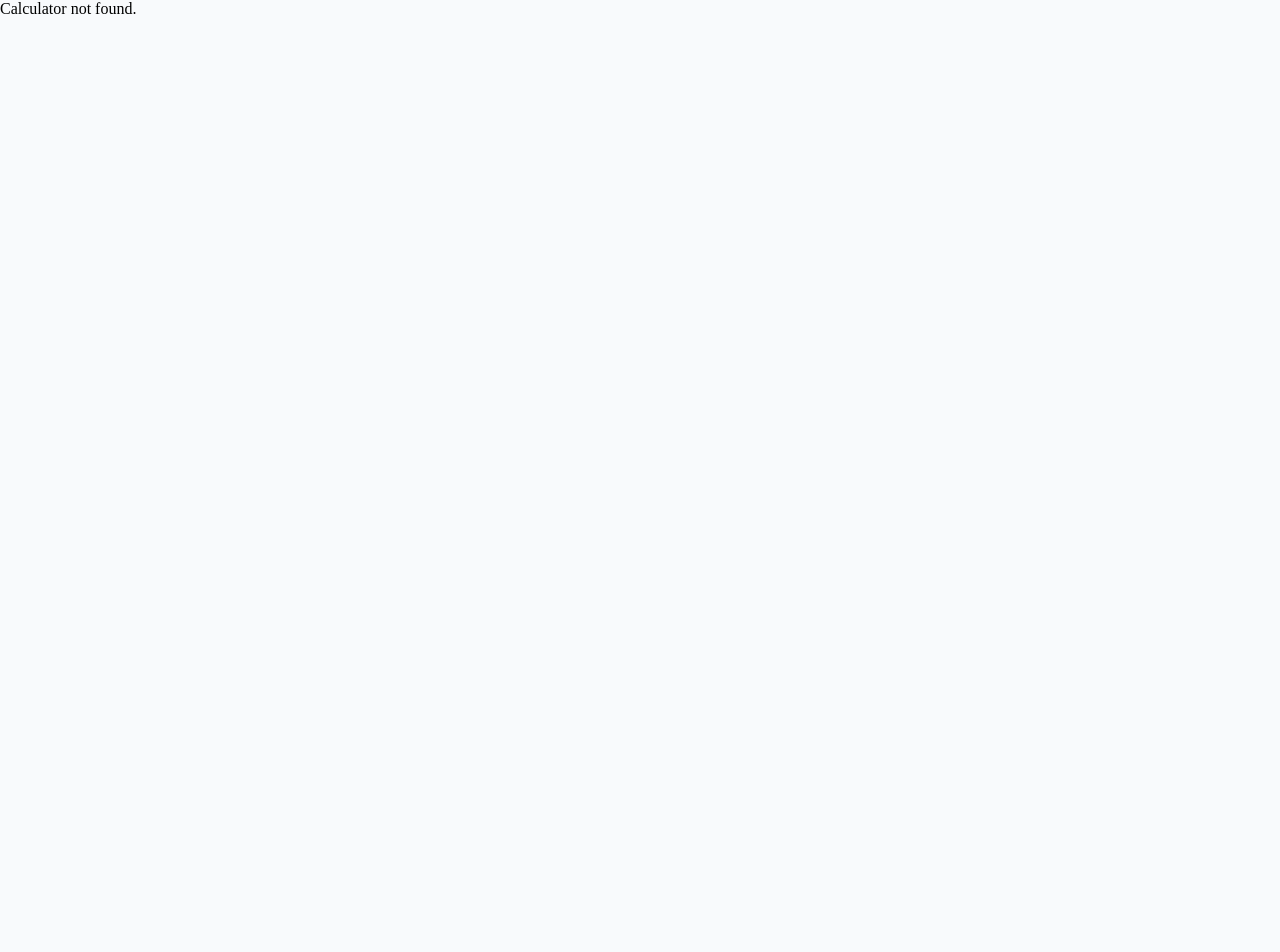
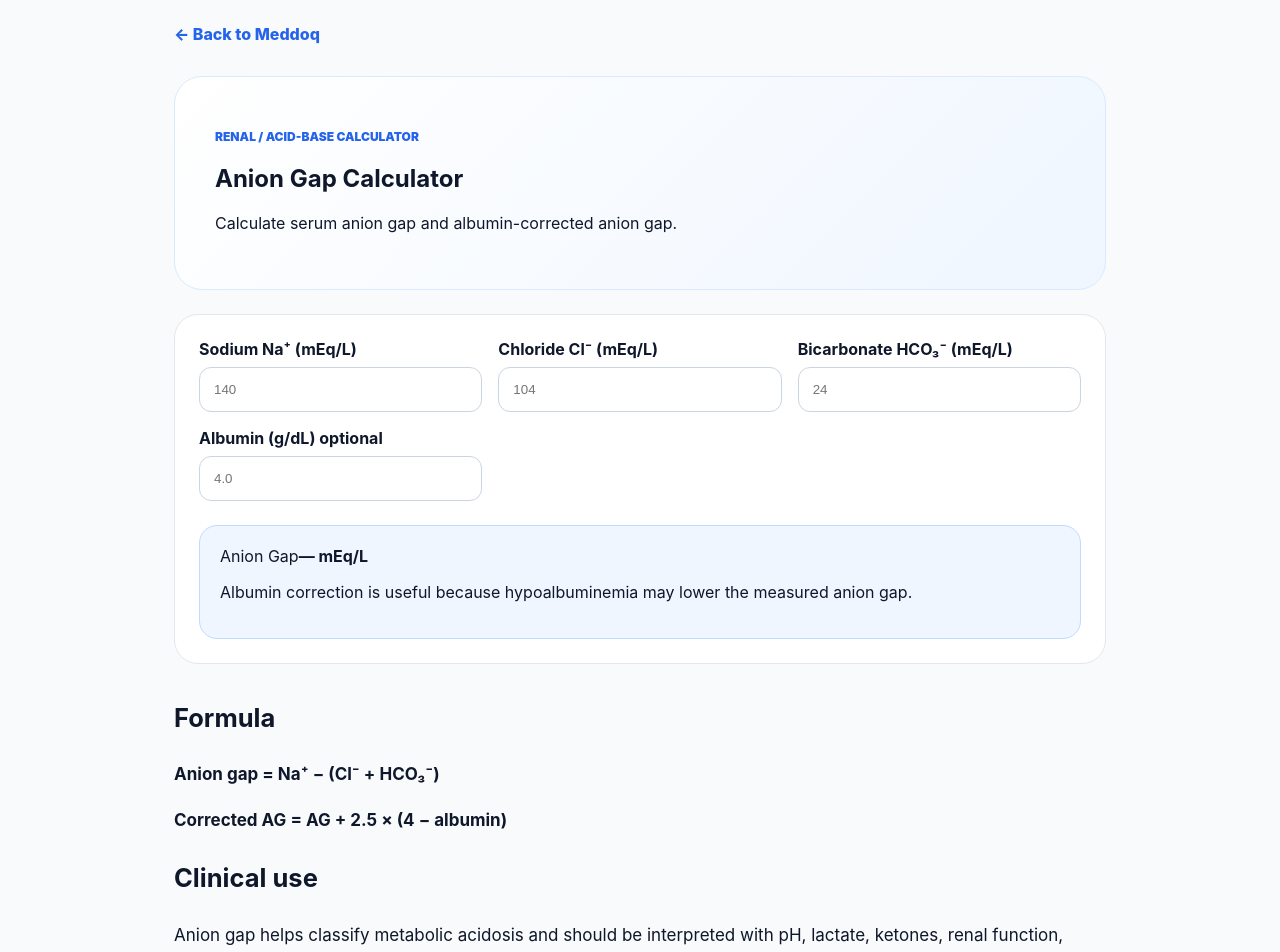
Before and after one commit to brsbyrm/meddoq, a Next.js app: page /calculators/anion-gap in a window 1280 px wide. Before the commit this address had no page. Shown: the top 952 px of the page. Before the commit the page ends 800 px from the top, so only its background shows below. Built offline with nearby package versions, Linux system fonts and the light colour scheme.

Commit message:
Add serum osmolality calculator

```diff
--- /dev/null
+++ b/app/calculators/anion-gap/page.js
@@ -0,0 +1,95 @@
+"use client";
+
+import { useMemo, useState } from "react";
+
+export default function Page() {
+  const [na,setNa]=useState("");
+  const [cl,setCl]=useState("");
+  const [hco3,setHco3]=useState("");
+  const [albumin,setAlbumin]=useState("");
+
+  const result = useMemo(()=>{
+    const sodium=Number(na), chloride=Number(cl), bicarbonate=Number(hco3), alb=Number(albumin);
+    if(!sodium||!chloride||!bicarbonate) return null;
+
+    const ag = sodium - (chloride + bicarbonate);
+    const corrected = alb ? ag + (2.5 * (4 - alb)) : null;
+
+    return { ag, corrected };
+  },[na,cl,hco3,albumin]);
+
+  const interpretation = !result ? "" :
+    (result.corrected ?? result.ag) > 12 ? "High anion gap" :
+    (result.corrected ?? result.ag) < 8 ? "Low anion gap" :
+    "Normal anion gap";
+
+  return(
+    <main style={styles.main}>
+      <a href="/" style={styles.back}>← Back to Meddoq</a>
+
+      <section style={styles.hero}>
+        <p style={styles.kicker}>Renal / Acid-Base Calculator</p>
+        <h1>Anion Gap Calculator</h1>
+        <p>Calculate serum anion gap and albumin-corrected anion gap.</p>
+      </section>
+
+      <section style={styles.card}>
+        <div style={styles.grid}>
+          <label style={styles.label}>Sodium Na⁺ (mEq/L)
+            <input style={styles.input} value={na} onChange={e=>setNa(e.target.value)} inputMode="decimal" placeholder="140"/>
+          </label>
+
+          <label style={styles.label}>Chloride Cl⁻ (mEq/L)
+            <input style={styles.input} value={cl} onChange={e=>setCl(e.target.value)} inputMode="decimal" placeholder="104"/>
+          </label>
+
+          <label style={styles.label}>Bicarbonate HCO₃⁻ (mEq/L)
+            <input style={styles.input} value={hco3} onChange={e=>setHco3(e.target.value)} inputMode="decimal" placeholder="24"/>
+          </label>
+
+          <label style={styles.label}>Albumin (g/dL) optional
+            <input style={styles.input} value={albumin} onChange={e=>setAlbumin(e.target.value)} inputMode="decimal" placeholder="4.0"/>
+          </label>
+        </div>
+
+        <div style={styles.result}>
+          <span>Anion Gap</span>
+          <strong>{result ? result.ag.toFixed(1) : "—"} mEq/L</strong>
+          <p><b>{interpretation}</b></p>
+          {result && result.corrected !== null && (
+            <p>Albumin-corrected anion gap: <b>{result.corrected.toFixed(1)} mEq/L</b></p>
+          )}
+          <p>Albumin correction is useful because hypoalbuminemia may lower the measured anion gap.</p>
+        </div>
+      </section>
+
+      <section style={styles.content}>
+        <h2>Formula</h2>
+        <p><strong>Anion gap = Na⁺ − (Cl⁻ + HCO₃⁻)</strong></p>
+        <p><strong>Corrected AG = AG + 2.5 × (4 − albumin)</strong></p>
+
+        <h2>Clinical use</h2>
+        <p>
+          Anion gap helps classify metabolic acidosis and should be interpreted with pH, lactate,
+          ketones, renal function, toxic exposure history and clinical context.
+        </p>
+
+        <h2>References</h2>
+        <p>Emmett M, Narins RG. Medicine. 1977.</p>
+      </section>
+    </main>
+  )
+}
+
+const styles={
+main:{maxWidth:980,margin:"0 auto",padding:24,fontFamily:"Inter,system-ui,sans-serif",color:"#0f172a"},
+back:{color:"#2563eb",fontWeight:800,textDecoration:"none"},
+hero:{marginTop:32,background:"linear-gradient(135deg,#fff,#eff6ff)",border:"1px solid #dbeafe",borderRadius:28,padding:40},
+kicker:{color:"#2563eb",fontWeight:900,fontSize:12,textTransform:"uppercase"},
+card:{marginTop:24,background:"#fff",border:"1px solid #e2e8f0",borderRadius:24,padding:24},
+grid:{display:"grid",gridTemplateColumns:"repeat(auto-fit,minmax(min(100%,220px),1fr))",gap:16},
+label:{display:"grid",gap:8,fontWeight:700},
+input:{padding:14,borderRadius:12,border:"1px solid #cbd5e1"},
+result:{marginTop:24,background:"#eff6ff",padding:20,borderRadius:18,border:"1px solid #bfdbfe"},
+content:{marginTop:32,lineHeight:1.7,fontSize:17}
+}
```
Also changed, not shown: app/calculators/serum-osmolality/page.js (added, +101 -0 lines), app/data/calculators.js (+18 -0 lines).
